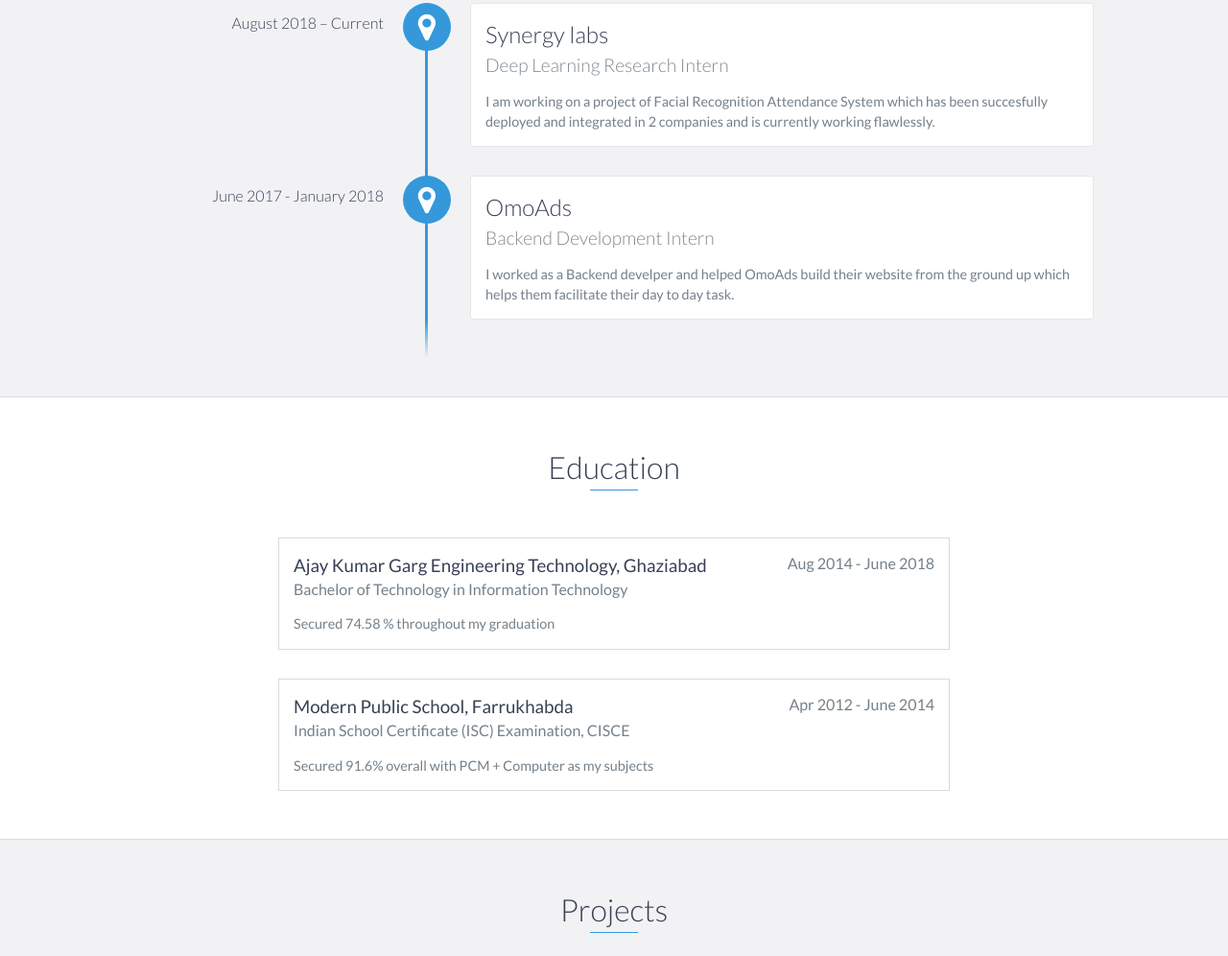
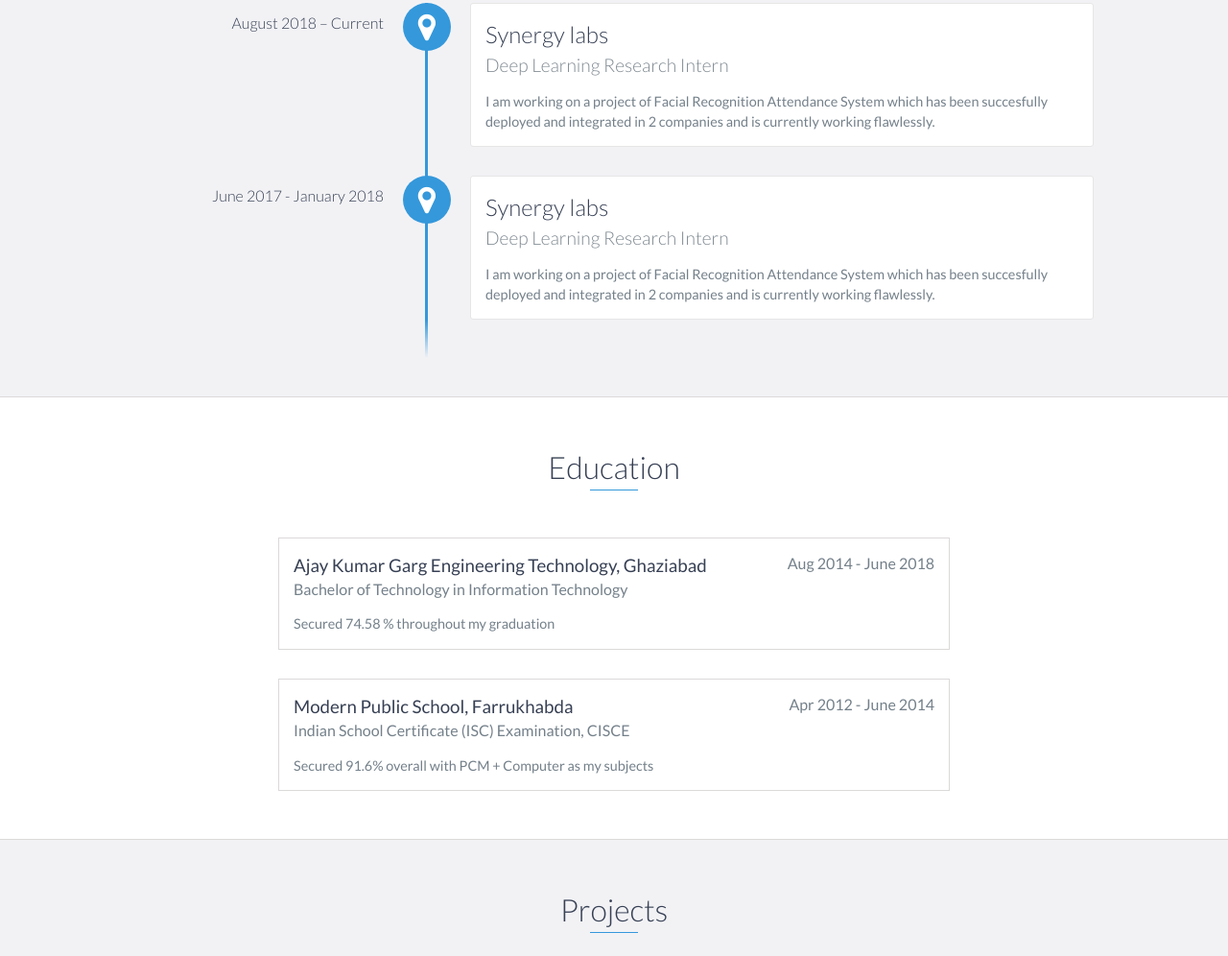
Before and after one commit to Amanpradhan/Portfolio, a website: page index.html in a window 1280 px wide. Shown: the part 1179-2175 px from the top of the page at 96% size. Drawn offline with nearby package versions, Linux system fonts and the light colour scheme.

Commit message:
Update index.html

```diff
--- a/index.html
+++ b/index.html
@@ -93,10 +93,10 @@
             </div>
 
             <div data-date="June 2017 - January 2018">
-                <h3>OmoAds</h3>
-                <h4>Backend Development Intern</h4>
+                <h3>Synergy labs</h3>
+                <h4>Deep Learning Research Intern</h4>
                 <p>
-                	I worked as a Backend develper and helped OmoAds build their website from the ground up which helps them facilitate their day to day task.
+                    I am working on a project of Facial Recognition Attendance System which has been succesfully deployed and integrated in 2 companies and is currently working flawlessly.
                 </p>
             </div>
 
```
